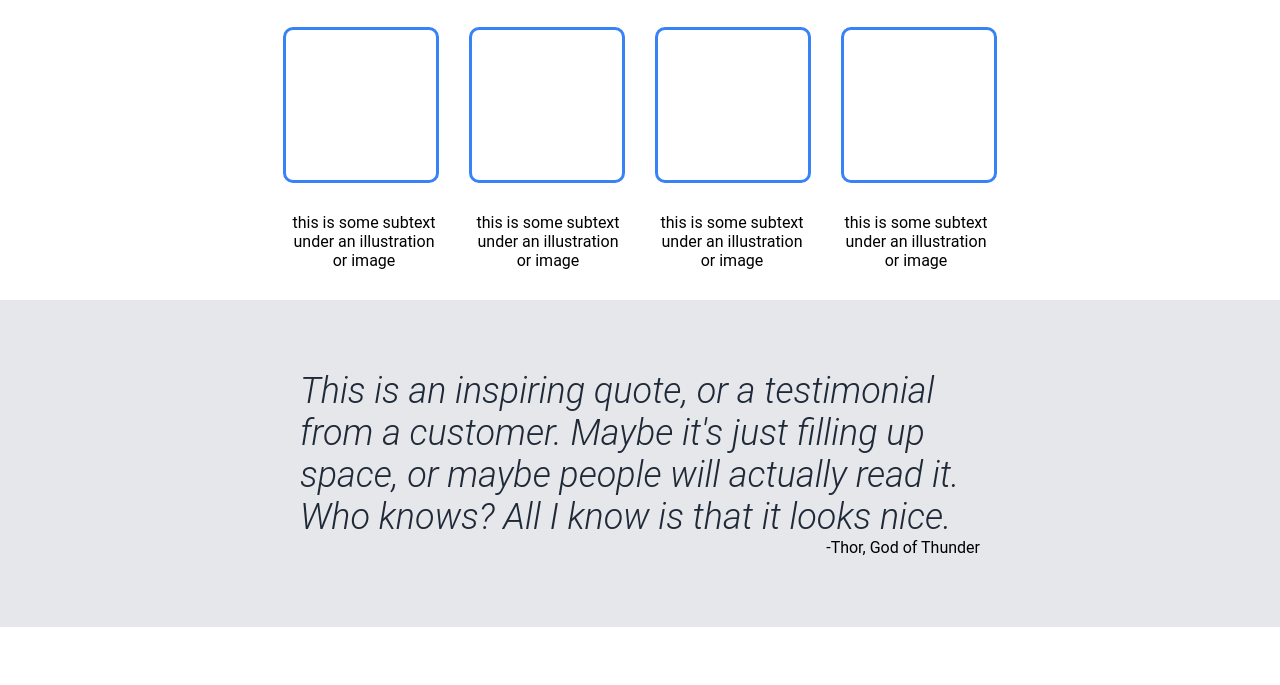
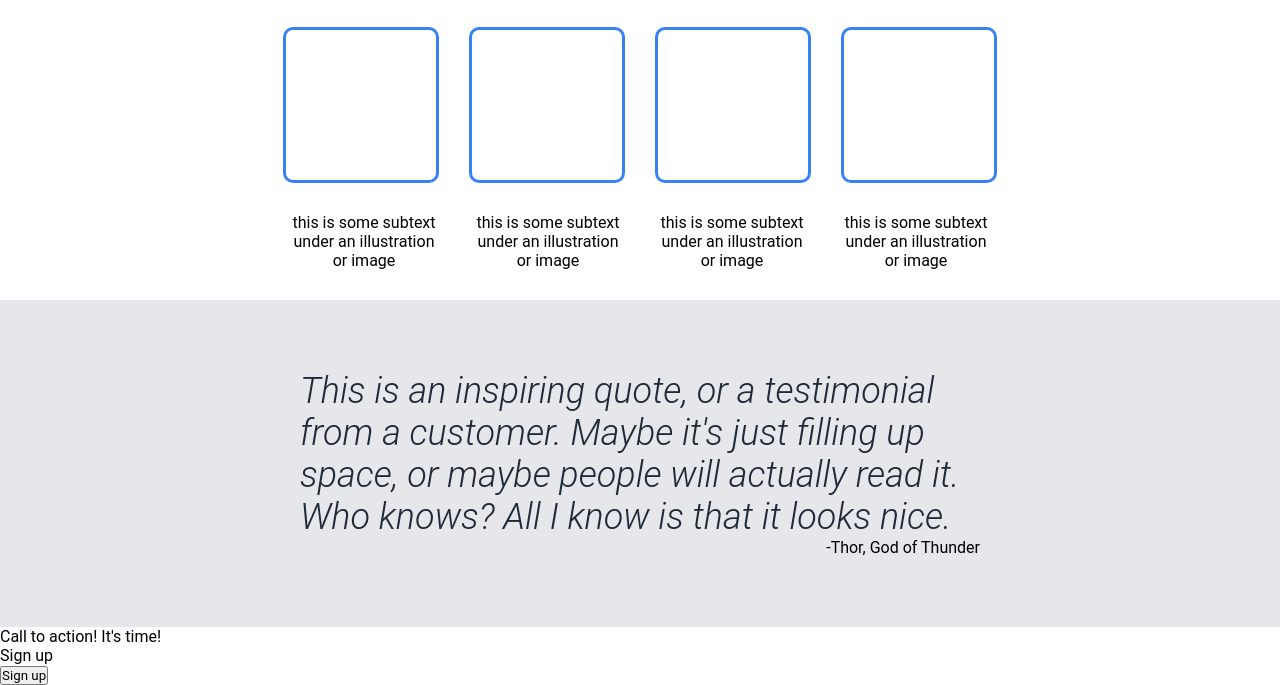
Before and after one commit to vukmilenkovic/project_01-landing_page, a plain HTML site: page index.html in a window 1280 px wide. Shown: the part 347-1032 px from the top of the page. Before the commit the page ends 974 px from the top, so only its background shows below. Drawn offline with Linux system fonts and the light colour scheme.

Commit message:
Added the call for action section to the page html document

```diff
--- a/index.html
+++ b/index.html
@@ -56,6 +56,14 @@
             <p>-Thor, God of Thunder</p>
         </div>
     </div>
+
+    <div class="call-for-action">
+        <div class="message">
+            <p>Call to action! It's time!</p>
+            <p>Sign up</p>
+        </div>
+        <button class="cfa-btn">Sign up</button>
+    </div>
     <footer>
         <div class="footer">
 
```
